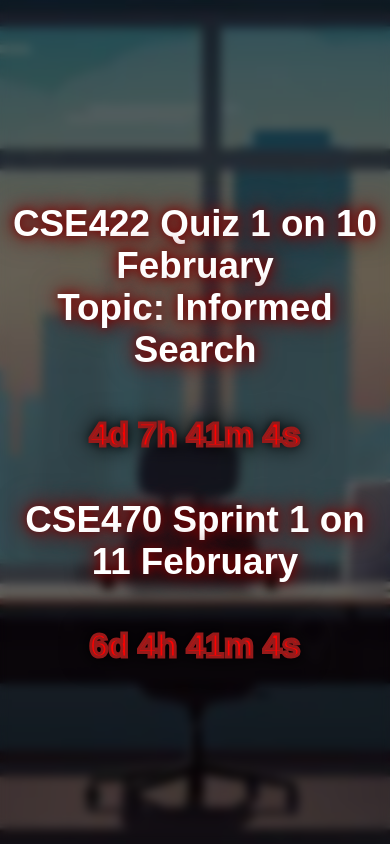
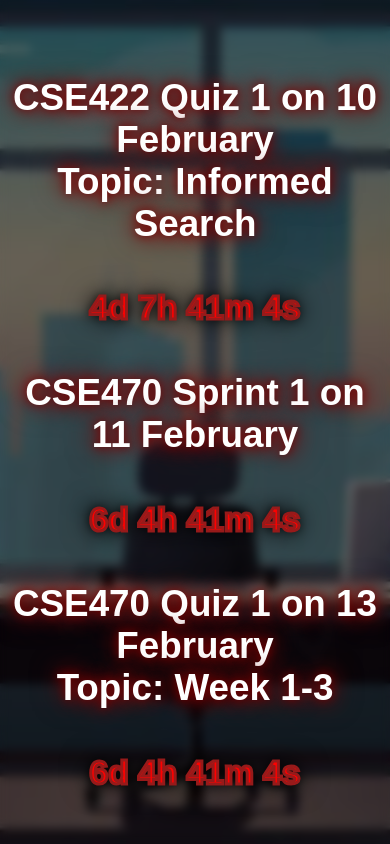
Before and after one commit to niloyahsan1/countdown, a plain HTML site: page index.html in a window 390 px wide. Drawn offline with Linux system fonts and the light colour scheme.

Commit message:
470 quiz added

```diff
--- a/index.html
+++ b/index.html
@@ -17,6 +17,9 @@
     <h1>CSE470 Sprint 1 on 11 February</h1>
     <div id="countdown2"></div>
 
+    <h1>CSE470 Quiz 1 on 13 February <br> Topic: Week 1-3</h1>
+    <div id="countdown3"></div>
+
     <script src="scripts.js"></script>
 
 </body>
--- a/scripts.js
+++ b/scripts.js
@@ -49,3 +49,30 @@ const x2 = setInterval(function () {
     document.getElementById("countdown2").innerHTML = "Countdown is OVER!";
   }
 }, 1000);
+
+// ===================================================================================
+
+// change the date for countdown
+const countdownDate3 = new Date("February 11, 2024 23:00:00").getTime();
+
+const x3 = setInterval(function () {
+  const now = new Date().getTime();
+
+  const distance = countdownDate3 - now;
+
+  const days = Math.floor(distance / (1000 * 60 * 60 * 24));
+  const hours = Math.floor(
+    (distance % (1000 * 60 * 60 * 24)) / (1000 * 60 * 60)
+  );
+  const minutes = Math.floor((distance % (1000 * 60 * 60)) / (1000 * 60));
+  const seconds = Math.floor((distance % (1000 * 60)) / 1000);
+
+  document.getElementById(
+    "countdown3"
+  ).innerHTML = `${days}d ${hours}h ${minutes}m ${seconds}s`;
+
+  if (distance < 0) {
+    clearInterval(x3);
+    document.getElementById("countdown3").innerHTML = "Countdown is OVER!";
+  }
+}, 1000);
--- a/style.css
+++ b/style.css
@@ -130,3 +130,47 @@ h1 {
     font-family: "Arial", sans-serif;
   }
 }
+
+#countdown3 {
+  font-size: 3em;
+  color: #ffffff;
+  padding: 10px;
+  font-weight: bold;
+  -webkit-text-stroke: 3px #971a1a;
+  text-shadow: 0 0 10px red, 0 0 20px red, 0 0 30px red;
+  font-family: "Arial", sans-serif;
+  transition: all 0.3s ease;
+}
+
+#countdown3:hover {
+  font-size: 3.5em;
+  color: red;
+  padding: 10px;
+  font-weight: bold;
+  text-shadow: 0 0 10px black, 0 0 20px black, 0 0 30px black;
+  font-family: "Arial", sans-serif;
+}
+/* Media query for smaller screens (e.g., mobile devices) */
+@media only screen and (max-width: 768px) {
+  h1 {
+    font-size: 2.3em;
+  }
+
+  #countdown3 {
+    font-size: 2.1em;
+    color: red;
+    padding: 10px;
+    font-weight: bold;
+    text-shadow: 0 0 10px black, 0 0 20px black, 0 0 30px black;
+    font-family: "Arial", sans-serif;
+  }
+
+  #countdown3:hover {
+    font-size: 2.1em;
+    color: red;
+    padding: 10px;
+    font-weight: bold;
+    text-shadow: 0 0 10px black, 0 0 20px black, 0 0 30px black;
+    font-family: "Arial", sans-serif;
+  }
+}
```
